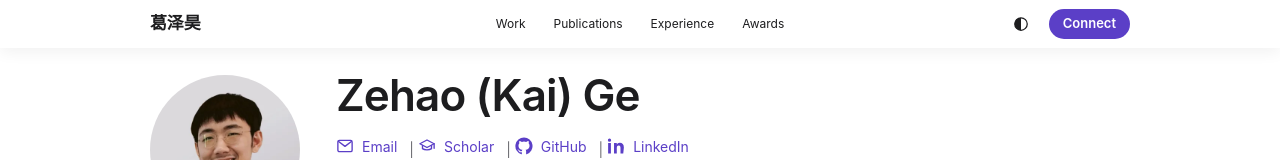
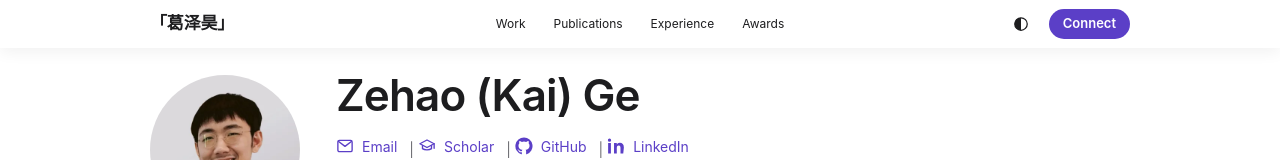
Before and after one commit to zehao-ge/zehao-ge.github.io, a Next.js app: page / in a window 1280 px wide. Shown: the top 160 px of the page. Built offline with nearby package versions, Linux system fonts and the light colour scheme.

Commit message:
Format Chinese name with brackets

```diff
--- a/src/content/site.ts
+++ b/src/content/site.ts
@@ -109,7 +109,7 @@ export const site = {
     preferredName: "Kai Ge",
     givenName: "Zehao",
     familyName: "Ge",
-    chineseName: "葛泽昊",
+    chineseName: "「葛泽昊」",
     displayName: "Zehao (Kai) Ge 「葛泽昊」",
     title: "Zehao (Kai) Ge — Embodied AI & Robot Learning",
     description:
```
